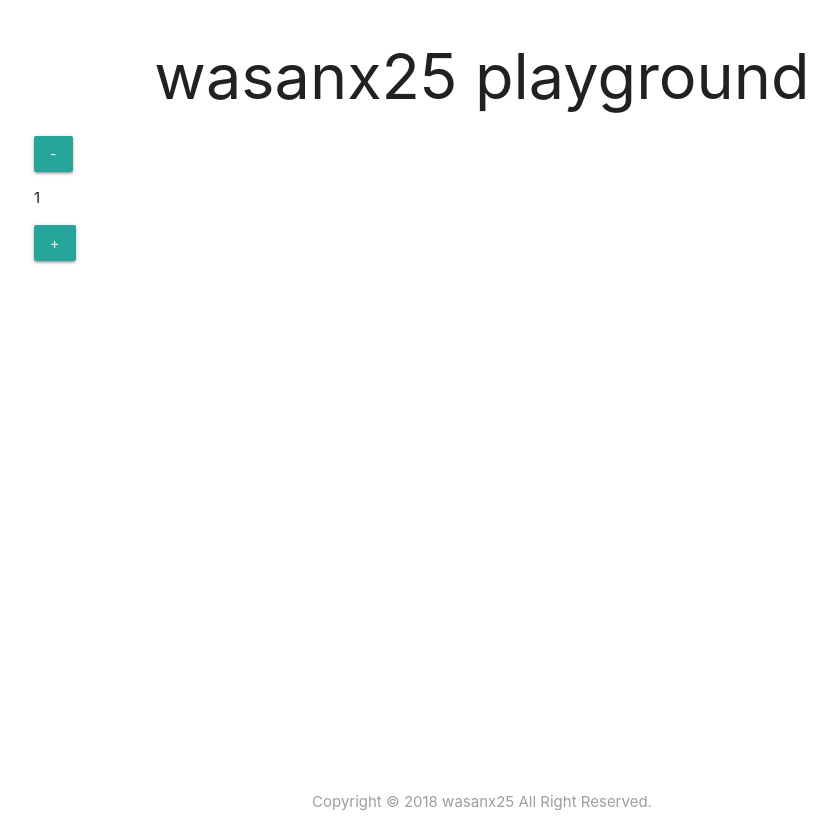
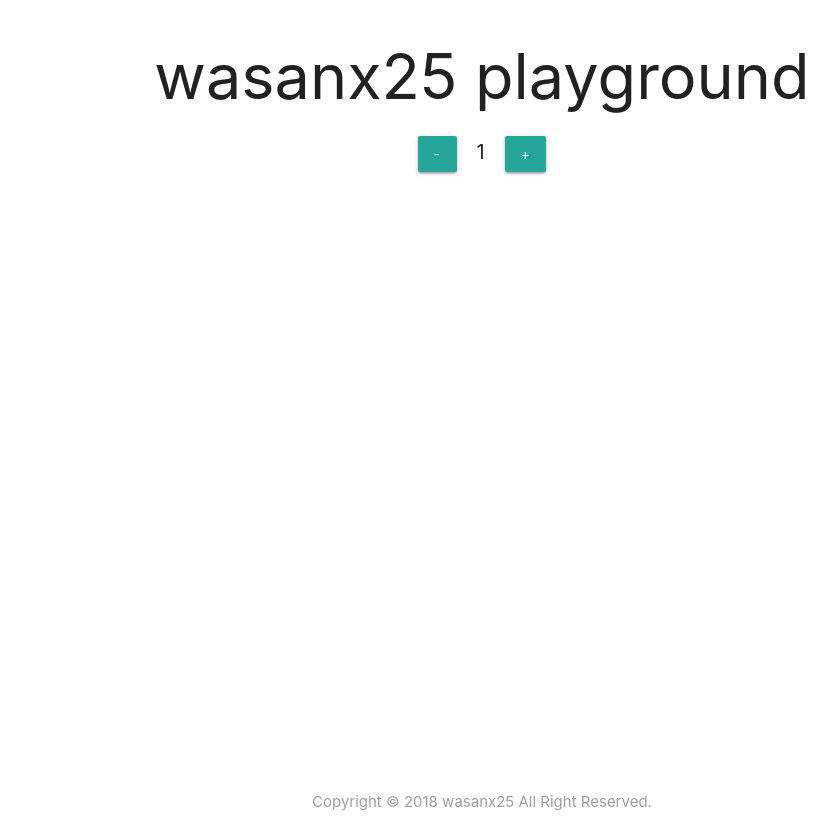
Before and after one commit to wasanx25/playground, a Nuxt app: page /counter in a window 1280 px wide. Shown: the whole page, without its empty margins (158-994 px from the left). Built offline with nearby package versions, Linux system fonts and the light colour scheme.

Commit message:
Change layout to horizontal row

```diff
--- a/pages/counter.vue
+++ b/pages/counter.vue
@@ -1,5 +1,5 @@
 <template>
-  <div>
+  <div id="counter_content">
     <button @click="$store.commit('counter/decrement')" class="waves-effect waves-light btn">-</button>
     <p>{{ counter }}</p>
     <button @click="$store.commit('counter/increment')" class="waves-effect waves-light btn">+</button>
@@ -17,3 +17,19 @@ export default {
   }
 }
 </script>
+
+<style>
+#counter_content {
+  text-align: center;
+}
+
+button {
+  display: inline-block;
+}
+
+#counter_content p {
+  font-size: 20px;
+  display: inline-block;
+  margin: 0 20px;
+}
+</style>
```
